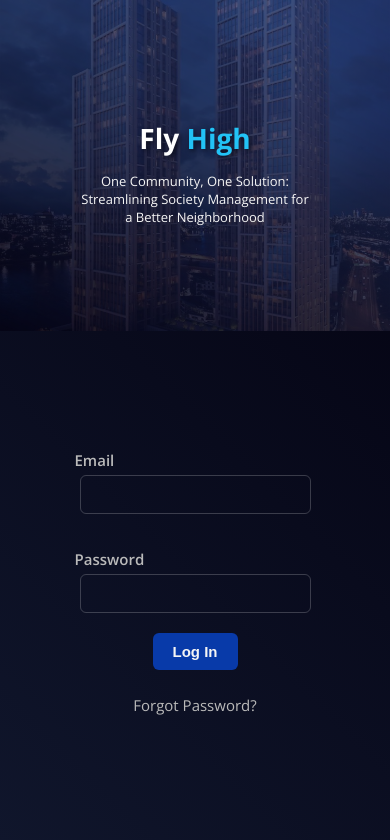
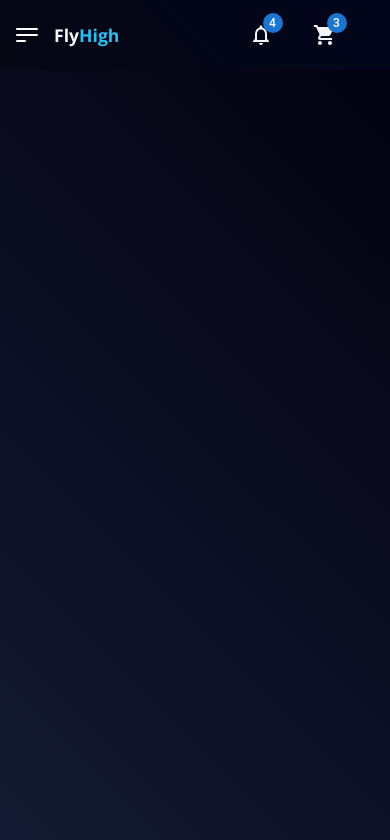
Before and after one commit to anshulsenpai/society-mamangement-clientside, a React (Create React App) app: page / in a window 390 px wide. Shown: the top 840 px of the page. Built offline with nearby package versions, Linux system fonts and the light colour scheme.

Commit message:
added navbar and sliding menu (responsive)

```diff
--- a/package.json
+++ b/package.json
@@ -3,6 +3,10 @@
   "version": "0.1.0",
   "private": true,
   "dependencies": {
+    "@emotion/react": "^11.10.5",
+    "@emotion/styled": "^11.10.5",
+    "@mui/icons-material": "^5.11.0",
+    "@mui/material": "^5.11.7",
     "@testing-library/jest-dom": "^5.16.5",
     "@testing-library/react": "^13.4.0",
     "@testing-library/user-event": "^13.5.0",
--- a/src/App.jsx
+++ b/src/App.jsx
@@ -1,4 +1,5 @@
-import Login from "./Pages/Login/Login"
+import Home from "./Pages/Home/Home"
+// import Login from "./Pages/Login/Login"
 
 const App = () => {
   // Make routes here
@@ -6,7 +7,8 @@ const App = () => {
   // Put meaningful comments in code
   return (
     <div className="app">
-      <Login />
+      {/* <Login /> */}
+      <Home />
     </div>
   )
 }
--- a/src/Component/Navbar/Navbar.jsx
+++ b/src/Component/Navbar/Navbar.jsx
@@ -0,0 +1,57 @@
+import {
+  Aside,
+  Bars,
+  LeftNav,
+  NavbarContainer,
+  NavBranding,
+  RightNav,
+  SlideMenuBtn,
+} from "./Navbar.styled";
+import NotificationsNoneIcon from "@mui/icons-material/NotificationsNone";
+import ShoppingCartIcon from "@mui/icons-material/ShoppingCart";
+import { Badge } from "@mui/material";
+import { useState } from "react";
+
+const Navbar = () => {
+
+    const [isMenuOpen, setIsMenuOpen] = useState(false)
+
+    const toggleMenu = () => {
+        setIsMenuOpen(!isMenuOpen)
+    }
+
+  return (
+    <NavbarContainer>
+      <LeftNav>
+        <SlideMenuBtn onClick={toggleMenu}>
+          <Bars type="top"></Bars>
+          <Bars type="mid"></Bars>
+          <Bars type="small"></Bars>
+        </SlideMenuBtn>
+        <NavBranding>
+          <h1>Fly<span>High</span></h1>
+        </NavBranding>
+      </LeftNav>
+      <RightNav>
+        <Badge badgeContent={4} color="primary">
+          <NotificationsNoneIcon className="mui--icons" />
+        </Badge>
+        <Badge color="primary" badgeContent={3}>
+          <ShoppingCartIcon className="mui--icons" />
+        </Badge>
+      </RightNav>
+      <Aside className={!isMenuOpen ? "active" : null}>
+        <ul>
+          <li>Home</li>
+          <li>Manage Visitors</li>
+          <li>Meetings & Events</li>
+          <li>Billing & Maintenance</li>
+          <li>Complaints</li>
+          <li>Voting</li>
+        </ul>
+      </Aside>
+    </NavbarContainer>
+  );
+};
+
+export default Navbar;
--- a/src/Component/Navbar/Navbar.styled.jsx
+++ b/src/Component/Navbar/Navbar.styled.jsx
@@ -0,0 +1,117 @@
+import styled from "styled-components";
+
+export const NavbarContainer = styled.div`
+    width: 100%;
+    height: 70px;
+    display: flex;
+    justify-content: space-between;
+    background: linear-gradient(45deg, rgba(0, 0, 0, 0.3), rgba(0, 102, 255, 0.05));
+    position: relative;
+    z-index: 50;
+`
+
+export const LeftNav = styled.div`
+    width: 100%;
+    flex: 1;
+    display: flex;
+    align-items: center;
+`
+
+export const RightNav = styled.div`
+    width: 100%;
+    flex: 1;
+    display: flex;
+    align-items: center;
+    justify-content: center;
+    gap: 2.5em;
+    /* border: 1px solid blue; */
+`
+
+export const SlideMenuBtn = styled.div`
+    display: flex;
+    flex-direction: column;
+    justify-content: center;
+    /* align-items: center; */
+    /* border: 1px solid green; */
+    gap: 4px;
+    padding: 5px;
+    width: fit-content;
+    height: fit-content;
+    cursor: pointer;
+    padding: 1.5em 2.5em;
+
+    @media screen and (max-width: 768px) {
+        padding: 1em;
+    }
+`
+
+export const Bars = styled.div`
+    width: ${(props) => (props.type === "small" ? "10px" : "22px")};
+    background-color: #fff;
+    height: 2px;
+    border-radius: 1px;
+`
+export const NavBranding = styled.div`
+    h1 {
+        color: whitesmoke;
+        font-size: 1.5em;
+        span {
+            color: #22C3F6;
+        }
+    }
+
+    @media screen and (max-width: 425px) {
+        h1 {
+            font-size: 1.1em;
+        }
+    }
+`
+
+export const Aside = styled.aside`
+    width: 18em;
+    height: calc(100vh - 70px);
+    background: linear-gradient(45deg, #131A31, #02000E);
+    position: absolute;
+    margin-top: 70px;
+    z-index: 0;
+    transition: 0.3s all ease-in-out;
+
+    ul {
+        display: flex;
+        flex-direction: column;
+        gap: 1.5em;
+        align-items: center;
+        margin-top: 3em;
+        margin-left: 2em;
+
+
+        li {
+            color: #FFFFFF;
+            width: 100%;
+            font-size: 16px;
+            padding: 15px;
+            padding-left: 1em;
+            border-radius: 50px 0 0 50px;
+            transition: 0.3s all ease-in;
+            cursor: pointer;
+
+            &:hover {
+                /* background: linear-gradient(45deg, #131A31, rgba(255, 255, 255, 0.1)); */
+                background: rgba(217, 217, 217, 0.15);
+            }
+        }
+    }
+
+    @media screen and (max-width: 768px){
+        width: 16em;
+        ul {
+            margin-top: 2em;
+
+            li {
+                padding: 10px;
+                font-size: 14px;
+            }
+        }
+
+    }
+`
--- /dev/null
+++ b/src/Pages/Home/Home.jsx
@@ -0,0 +1,12 @@
+import Navbar from "../../Component/Navbar/Navbar"
+import { HomeContainer } from "./Home.styled"
+
+const Home = () => {
+  return (
+    <HomeContainer>
+        <Navbar />
+    </HomeContainer>
+  )
+}
+
+export default Home
--- /dev/null
+++ b/src/Pages/Home/Home.styled.jsx
@@ -0,0 +1,7 @@
+import styled from "styled-components";
+
+export const HomeContainer = styled.div`
+    width: 100%;
+    min-height: 100vh;
+    background: linear-gradient(45deg, #131A31, #02000E);
+`
--- a/src/Pages/Login/Login.jsx
+++ b/src/Pages/Login/Login.jsx
@@ -8,13 +8,13 @@ const Login = () => {
       <Left>
         <BgImg src={loginBgImg} />
         <BrandNTitle>
-          <h1>Fly <span>High</span></h1>
+          <h1>Fly<span>High</span></h1>
           <p>One Community, One Solution: Streamlining Society Management for a Better Neighborhood</p>
         </BrandNTitle>
       </Left>
       <Right>
         <Branding>
-          <h2>Fly <span>High</span></h2>
+          <h2>Fly<span>High</span></h2>
         </Branding>
         <LoginForm>
           <InputField>
--- a/src/index.css
+++ b/src/index.css
@@ -26,3 +26,16 @@ body {
     font-size: 15px;
     margin: 5px;
 }
+
+.mui--icons {
+    color: whitesmoke;
+}
+
+
+li, ul{
+    list-style: none;
+}
+
+.active {
+    transform: translateX(-100%);
+}
```
Also changed, not shown: 1 other file (tests, documents, lock files or other folders).
